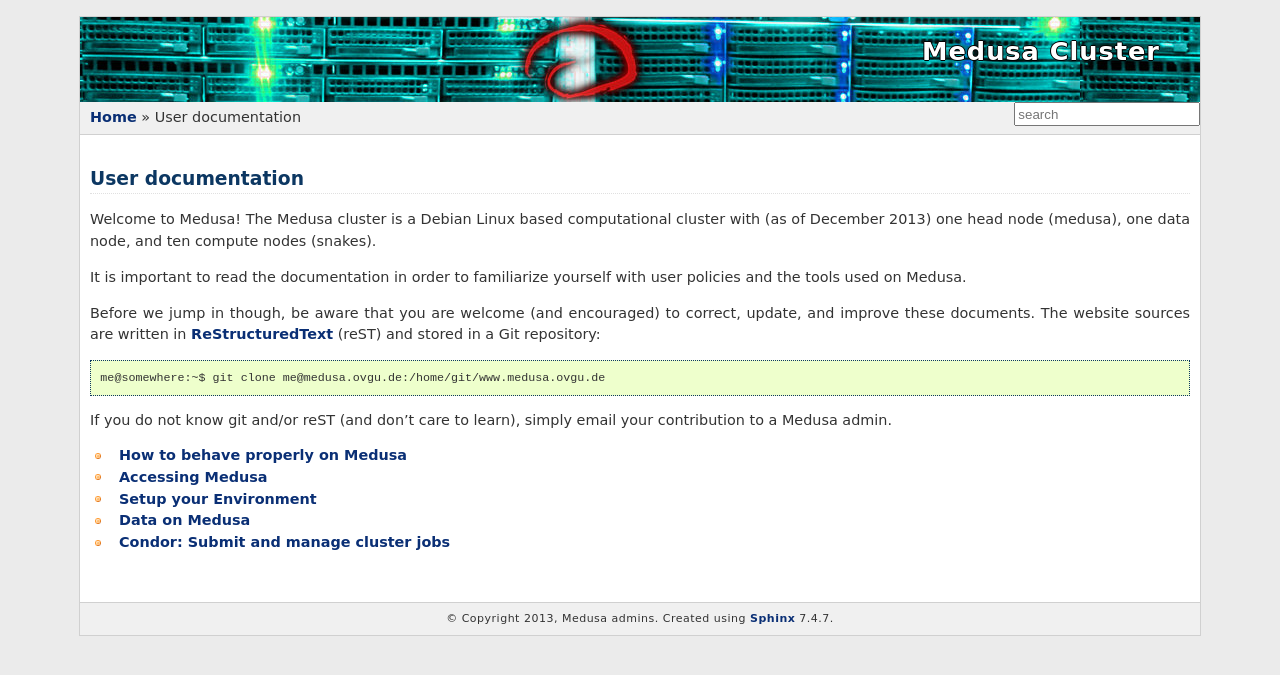
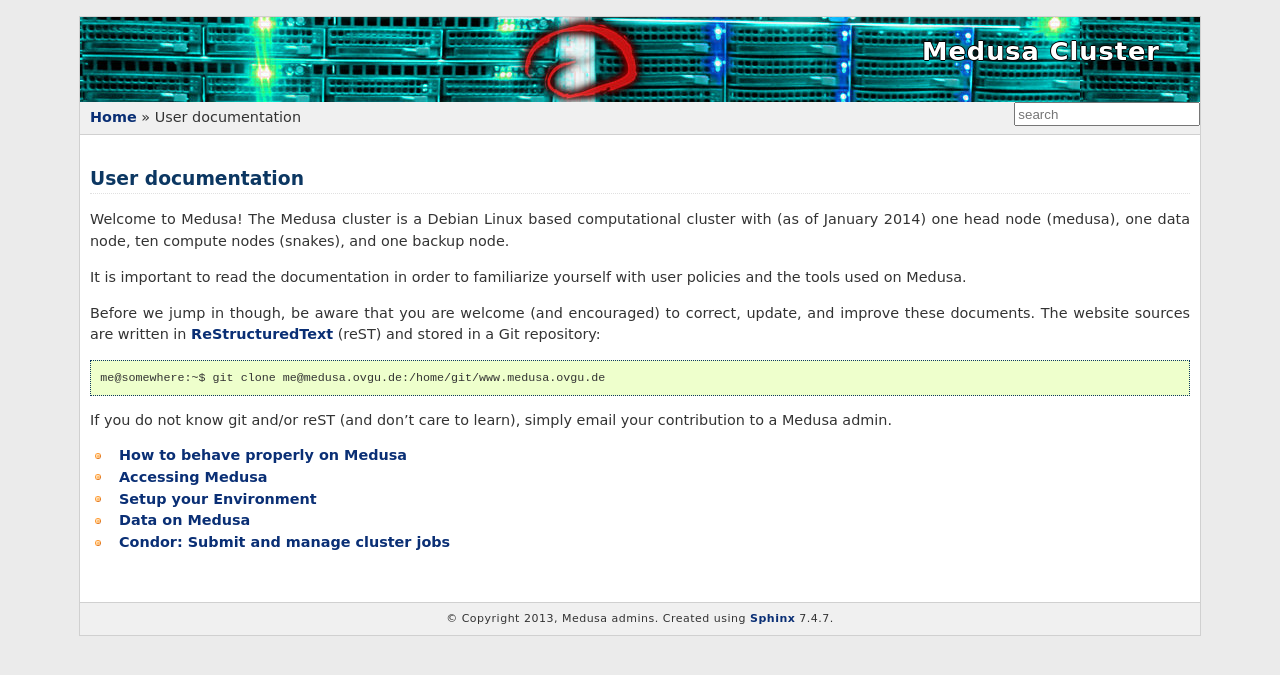
Before and after one commit to psychoinformatics-de/ipsy-docs, a Sphinx documentation site: the page built from source/userdoc/index.rst, in a window 1280 px wide. Shown: the top 675 px of the page. Built offline with Sphinx 7.4.7, drawn with Linux system fonts in a browser that asks for light colours; formulas are drawn with MathJax 3.

Commit message:
Update user doc description of Medusa

```diff
--- a/source/userdoc/index.rst
+++ b/source/userdoc/index.rst
@@ -7,8 +7,8 @@
 User documentation
 ******************
 Welcome to Medusa! The Medusa cluster is a Debian Linux based computational
-cluster with (as of December 2013) one head node (medusa), one data node, and
-ten compute nodes (snakes).
+cluster with (as of January 2014) one head node (medusa), one data node, ten
+compute nodes (snakes), and one backup node.
 
 It is important to read the documentation in order to familiarize yourself with
 user policies and the tools used on Medusa.
```
